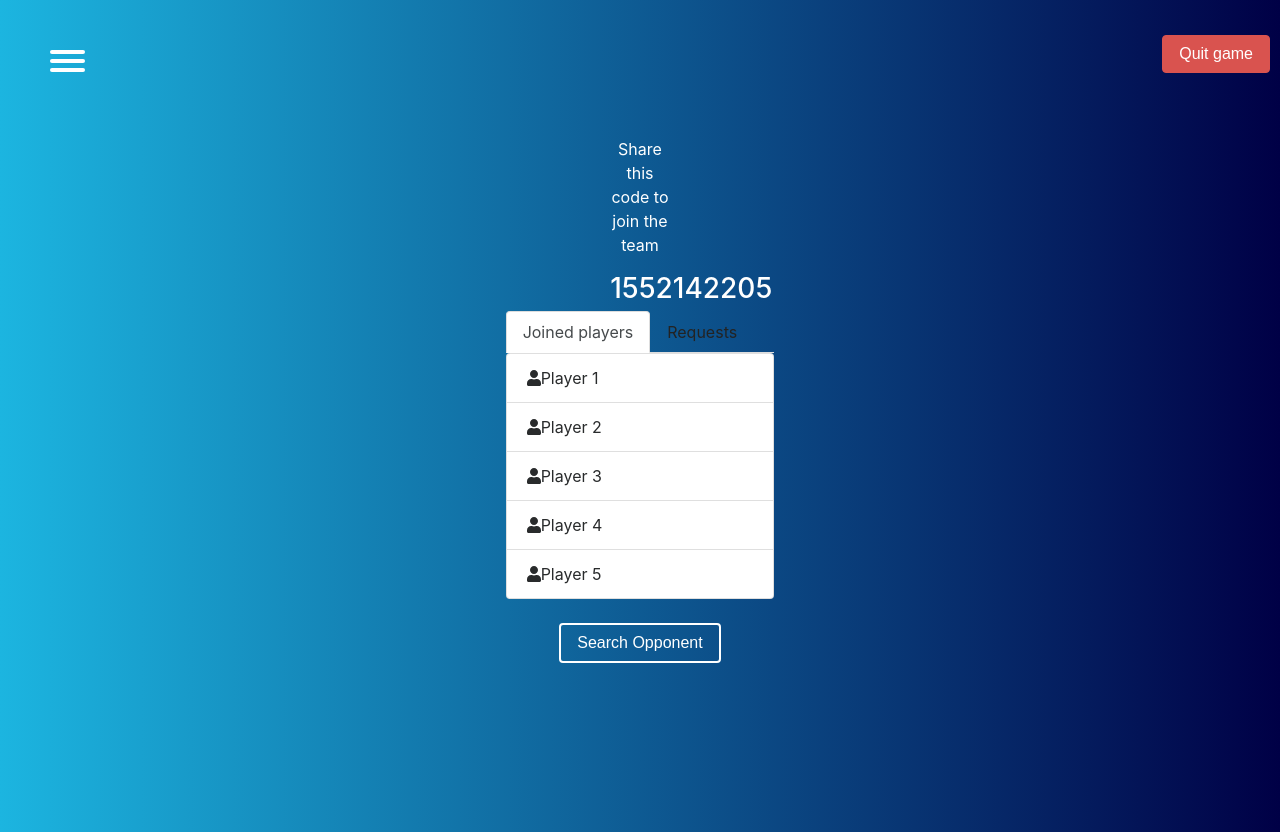
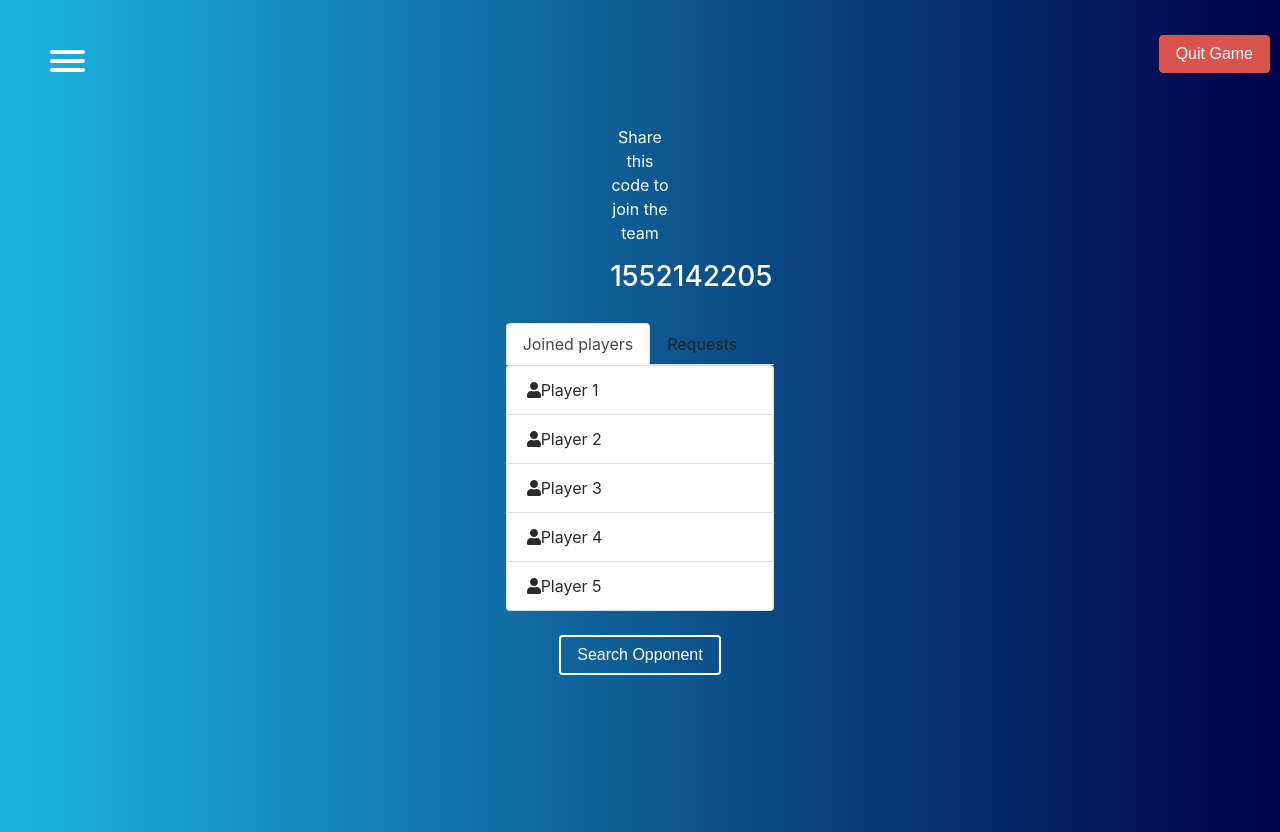
Before and after one commit to obed123456/teamgrape, a PHP site: page /joinplayer.html in a window 1280 px wide. Run offline with PHP 8.4, Linux system fonts and the light colour scheme; some libraries are stand-ins or nearby versions.

Commit message:
Fixed border and line height

```diff
--- a/CSS/stylesheet.css
+++ b/CSS/stylesheet.css
@@ -72,3 +72,11 @@ h2,h3{
 	top:15px;
 }
 }
+
+.nav-tabs .nav-link {
+
+}
+
+.nav-link:hover {
+  color: #fff;
+}
--- a/joinplayer.html
+++ b/joinplayer.html
@@ -36,7 +36,7 @@
                 </ul>
         </div>
     </nav>
-                        <button type="button" class="hej btn btn-danger mx-auto d-block float-right pull-right">Quit game</button>
+                        <button type="button" class="hej btn btn-danger mx-auto d-block float-right pull-right">Quit Game</button>
 
 
 <section class="d-flex align-items-center" style="height: 100vh;">
@@ -45,7 +45,7 @@
         <div class="col-sm-4 col-xs-12 mx-auto d-block">
             <p class="text-center text-white">Share this code to join the team</p>
             <h3 id="myInput" class="border text-center rounded" onClick="myFunction()">1552142205</h3>
-        </div>
+        </div><br>
 
         <ul class="nav nav-tabs" role="tablist">
             <li class="nav-item">
```
